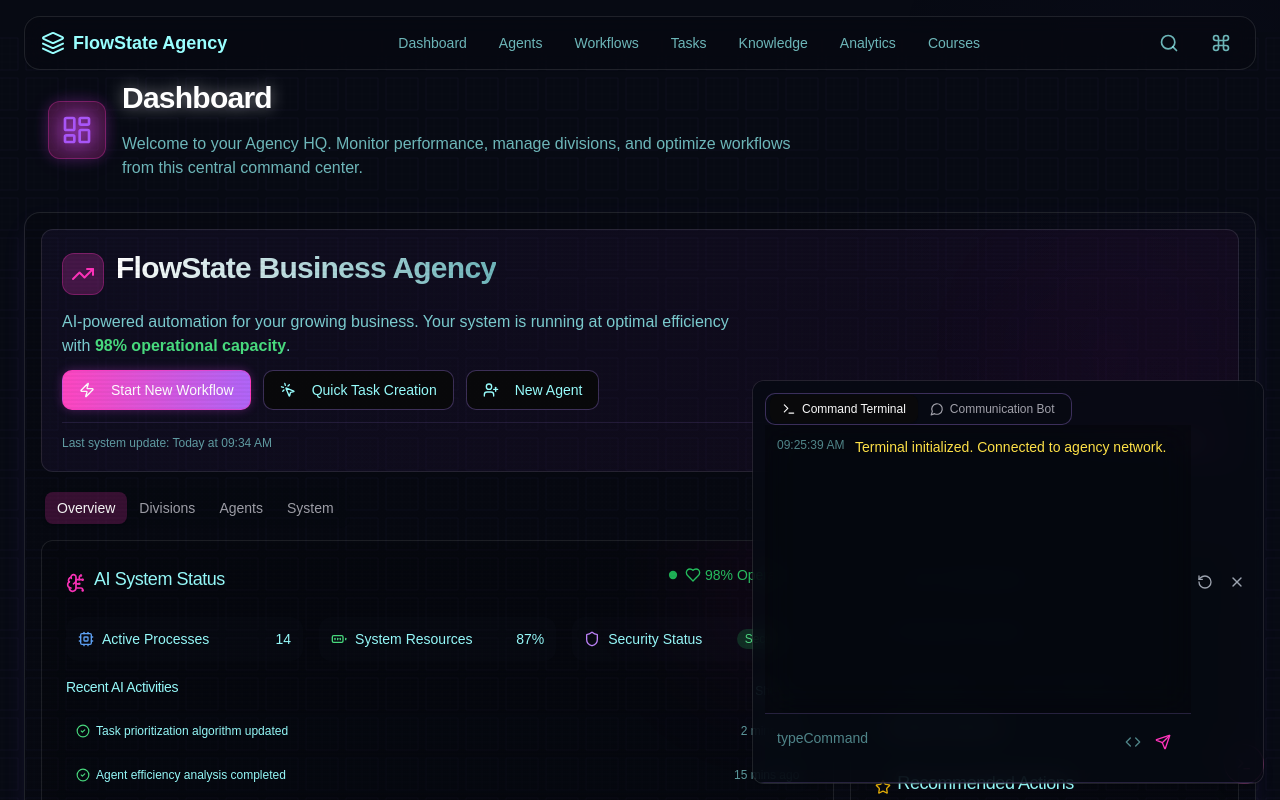
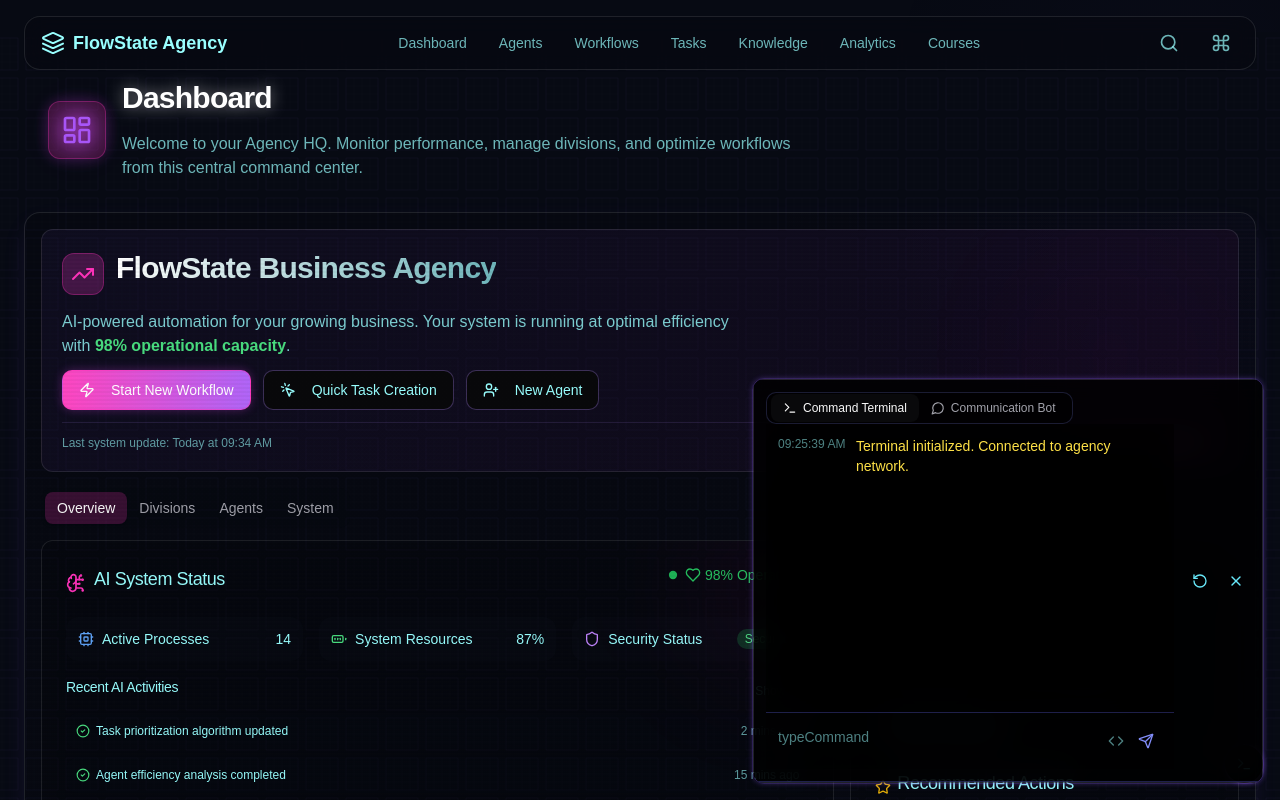
Before and after one commit to Adivster/flowstate-automation-agency, a React (Vite) app: page / in a window 1280 px wide. Both pictures are taken after a click on the button 1221 px from the left and 43 px from the top of the page. Shown: the top 800 px of the page. Built offline with nearby package versions, Linux system fonts and the light colour scheme.

Commit message:
Fix: Improve chat terminal appearance
- Improved the styling of the chat terminal to make it stand out.
- Added a neon border to the chat window.
- Adjusted the placement of the close and refresh buttons.

```diff
--- a/src/components/agents/CommandTerminal.tsx
+++ b/src/components/agents/CommandTerminal.tsx
@@ -1,4 +1,3 @@
-
 import React, { useState, useEffect, useRef } from 'react';
 import { Terminal, X, Send, Download, RotateCcw, Plus, Code, MessageCircle, ChevronDown, Bot } from 'lucide-react';
 import { useToast } from '@/hooks/use-toast';
@@ -9,7 +8,6 @@ import { useLanguage } from '@/contexts/LanguageContext';
 import { Tabs, TabsContent, TabsList, TabsTrigger } from '@/components/ui/tabs';
 import { Input } from '@/components/ui/input';
 
-// This is a refactored version of CommandTerminal with real-time updates
 const CommandTerminal = () => {
   const [isVisible, setIsVisible] = useState(false);
   const [activeTab, setActiveTab] = useState<'command' | 'chat'>('command');
@@ -19,7 +17,6 @@ const CommandTerminal = () => {
   const chatRef = useRef<HTMLDivElement>(null);
   const terminalContentRef = useRef<HTMLDivElement>(null);
 
-  // Command terminal state
   const [input, setInput] = useState('');
   const [history, setHistory] = useState<Array<{type: 'input' | 'output' | 'error' | 'system', content: string, timestamp: Date}>>([
     { type: 'system', content: 'Terminal initialized. Connected to agency network.', timestamp: new Date() }
@@ -28,7 +25,6 @@ const CommandTerminal = () => {
   const inputRef = useRef<HTMLInputElement>(null);
   const [isProcessing, setIsProcessing] = useState(false);
 
-  // Chat bot state
   const [newMessage, setNewMessage] = useState('');
   const [messages, setMessages] = useState<{ sender: 'user' | 'bot', text: string, timestamp: Date }[]>([
     { sender: 'bot', text: 'Hello! I\'m your agency communication assistant. How can I help you today?', timestamp: new Date() }
@@ -81,7 +77,6 @@ const CommandTerminal = () => {
       }
     }
 
-    // Scroll to bottom when history/messages change
     if (terminalRef.current && activeTab === 'command') {
       terminalRef.current.scrollTop = terminalRef.current.scrollHeight;
     }
@@ -90,10 +85,8 @@ const CommandTerminal = () => {
     }
   }, [isVisible, history, messages, activeTab]);
 
-  // Handle outside clicks - improved implementation
   useEffect(() => {
     const handleClickOutside = (event: MouseEvent) => {
-      // Check if terminal is open and click was outside terminal and not on toggle button
       const target = event.target as Element;
 
       if (
@@ -106,7 +99,6 @@ const CommandTerminal = () => {
       }
     };
 
-    // Add event listener for mouse clicks
     document.addEventListener('mousedown', handleClickOutside);
 
     return () => {
@@ -114,17 +106,14 @@ const CommandTerminal = () => {
     };
   }, [isVisible, setIsVisible]);
 
-  // Handle command submission
   const handleSubmit = (e: React.FormEvent) => {
     e.preventDefault();
     if (!input.trim()) return;
 
-    // Add input to history
     setHistory(prev => [...prev, { type: 'input', content: input, timestamp: new Date() }]);
     setIsProcessing(true);
     setShowExamples(false);
 
-    // Process the command - this would connect to an actual API in a real app
     setTimeout(() => {
       processCommand(input);
       setInput('');
@@ -132,15 +121,12 @@ const CommandTerminal = () => {
     }, 300);
   };
 
-  // Handle chat message submission
   const handleSendMessage = () => {
     if (!newMessage.trim()) return;
 
-    // Add user message
     setMessages(prev => [...prev, { sender: 'user', text: newMessage, timestamp: new Date() }]);
     setNewMessage('');
 
-    // Simulate bot response after a delay
     setTimeout(() => {
       const botResponses = [
         "I'll connect you with the appropriate agent team right away.",
@@ -176,7 +162,6 @@ const CommandTerminal = () => {
   const processCommand = (cmd: string) => {
     const lowerCmd = cmd.toLowerCase().trim();
 
-    // Simple command processing logic
     if (lowerCmd.startsWith('help')) {
       addOutput('Available commands: help, status, list agents, connect [agent name], deploy [agent type], create task "[description]" [attributes], restart');
     }
@@ -199,7 +184,6 @@ const CommandTerminal = () => {
       if (agentName) {
         addOutput(`Establishing secure connection to ${agentName}...`);
 
-        // Simulate a connection process
         setTimeout(() => {
           addOutput(`Connection established. Agent ${agentName} ready for communication.`);
           toast({
@@ -217,7 +201,6 @@ const CommandTerminal = () => {
       if (agentType) {
         addOutput(`Initiating deployment sequence for ${agentType}...`);
 
-        // Simulate deployment
         setTimeout(() => {
           addOutput(`Allocating resources for ${agentType}...`);
           setTimeout(() => {
@@ -260,7 +243,6 @@ const CommandTerminal = () => {
       const serviceName = cmd.substring(7).trim() || 'system';
       addOutput(`Restarting ${serviceName}...`);
 
-      // Simulate restart
       setTimeout(() => {
         addOutput(`${serviceName} successfully restarted.`);
       }, 2000);
@@ -298,11 +280,12 @@ const CommandTerminal = () => {
             transition={{ type: 'spring', damping: 20 }}
             className="fixed bottom-4 right-4 w-full max-w-lg z-50"
           >
-            <GlassMorphism intensity="medium" className="border border-flow-accent/30 rounded-lg overflow-hidden">
-              <div className="bg-flow-background/80 backdrop-blur-lg">
-                <div className="p-3 border-b border-flow-border/30 flex justify-between items-center">
+            <div className="rounded-lg overflow-hidden shadow-[0_0_20px_rgba(139,92,246,0.5)] border border-indigo-500/60 animate-glow-pulse">
+              <GlassMorphism intensity="medium" className="bg-flow-background/80 backdrop-blur-lg">
+                <div className="bg-black/80 backdrop-blur-md">
+                  <div className="p-3 border-b border-indigo-500/30 flex justify-between items-center">
                     <Tabs value={activeTab} onValueChange={(val) => setActiveTab(val as 'command' | 'chat')} className="flex-1">
-                    <TabsList className="h-8 bg-flow-background/30 border border-flow-border/50">
+                      <TabsList className="h-8 bg-black/50 border border-indigo-400/20 rounded-md">
                         <TabsTrigger value="command" className="text-xs flex items-center">
                           <Terminal className="h-3.5 w-3.5 mr-1.5" />
                           Command Terminal
@@ -314,11 +297,10 @@ const CommandTerminal = () => {
                       </TabsList>
 
                       <div className="mt-0">
-                      {/* Command Terminal Tab */}
                         <TabsContent value="command" className="m-0 border-none outline-none">
                           <div
                             ref={terminalRef}
-                          className="h-72 overflow-y-auto p-3 space-y-2 bg-black/20 backdrop-blur-lg custom-scrollbar"
+                            className="h-72 overflow-y-auto p-3 space-y-2 bg-black/40 backdrop-blur-lg custom-scrollbar"
                           >
                             {history.map((item, index) => (
                               <div key={index} className="text-sm">
@@ -391,7 +373,7 @@ const CommandTerminal = () => {
                             )}
                           </AnimatePresence>
 
-                        <form onSubmit={handleSubmit} className="flex p-3 border-t border-flow-border/30 bg-flow-background/40">
+                          <form onSubmit={handleSubmit} className="flex p-3 border-t border-indigo-500/30 bg-black/30">
                             <div className="flex-grow relative">
                               <input
                                 type="text"
@@ -406,7 +388,7 @@ const CommandTerminal = () => {
                                 type="button"
                                 variant="ghost"
                                 size="icon"
-                              className="h-7 w-7 rounded-full absolute right-0 top-1/2 -translate-y-1/2 text-flow-foreground/50 hover:text-flow-accent"
+                                className="h-7 w-7 rounded-full absolute right-0 top-1/2 -translate-y-1/2 text-flow-foreground/50 hover:text-indigo-400"
                                 onClick={() => setShowExamples(!showExamples)}
                               >
                                 <Code className="h-3.5 w-3.5" />
@@ -417,7 +399,7 @@ const CommandTerminal = () => {
                               type="submit"
                               variant="ghost"
                               size="icon"
-                            className="h-8 w-8 rounded-full text-flow-accent hover:bg-flow-accent/10"
+                              className="h-8 w-8 rounded-full text-indigo-400 hover:bg-indigo-500/10"
                               disabled={isProcessing}
                             >
                               <Send className="h-4 w-4" />
@@ -425,11 +407,10 @@ const CommandTerminal = () => {
                           </form>
                         </TabsContent>
 
-                      {/* Chat Bot Tab */}
                         <TabsContent value="chat" className="m-0 border-none outline-none">
                           <div
                             ref={chatRef}
-                          className="h-72 overflow-y-auto p-3 space-y-2 bg-black/20 backdrop-blur-lg custom-scrollbar"
+                            className="h-72 overflow-y-auto p-3 space-y-2 bg-black/40 backdrop-blur-lg custom-scrollbar"
                           >
                             {messages.map((message, index) => (
                               <motion.div
@@ -447,8 +428,8 @@ const CommandTerminal = () => {
                                 <div
                                   className={`max-w-[80%] px-3 py-2 rounded-lg ${
                                     message.sender === 'user'
-                                    ? 'bg-indigo-500 text-white'
-                                    : 'bg-flow-muted text-flow-foreground'
+                                      ? 'bg-indigo-600/90 text-white'
+                                      : 'bg-black/60 border border-indigo-500/40 text-cyan-100'
                                   }`}
                                 >
                                   <div className="text-sm">{message.text}</div>
@@ -460,19 +441,19 @@ const CommandTerminal = () => {
                             ))}
                           </div>
 
-                        <form onSubmit={(e) => { e.preventDefault(); handleSendMessage(); }} className="flex p-3 border-t border-flow-border/30 bg-flow-background/40">
+                          <form onSubmit={(e) => { e.preventDefault(); handleSendMessage(); }} className="flex p-3 border-t border-indigo-500/30 bg-black/30">
                             <Input
                               type="text"
                               value={newMessage}
                               onChange={(e) => setNewMessage(e.target.value)}
                               onKeyPress={handleKeyPress}
                               placeholder="What can I help you with?"
-                            className="flex-1 bg-transparent border-flow-accent/30 rounded-md px-3 py-1.5 text-sm focus:outline-none focus:ring-2 focus:ring-indigo-500/50"
+                              className="flex-1 bg-transparent border-indigo-500/40 rounded-md px-3 py-1.5 text-sm focus:outline-none focus:ring-2 focus:ring-indigo-500/50"
                             />
                             <Button
                               type="submit"
                               size="sm"
-                            className="ml-2 bg-indigo-500 hover:bg-indigo-600 min-w-10"
+                              className="ml-2 bg-indigo-600 hover:bg-indigo-700 min-w-10"
                             >
                               <Send className="h-4 w-4" />
                             </Button>
@@ -481,12 +462,13 @@ const CommandTerminal = () => {
                       </div>
                     </Tabs>
 
-                  <div className="flex items-center gap-1">
+                    <div className="flex items-center gap-2 ml-3">
                       <Button
                         variant="ghost"
                         size="sm"
-                      className="h-7 w-7 rounded-md text-gray-400 hover:text-cyan-300 hover:bg-black/30 p-0 flex items-center justify-center"
+                        className="h-7 w-7 rounded-md text-cyan-300 hover:text-cyan-200 hover:bg-black/50 p-0 flex items-center justify-center"
                         onClick={clearTerminal}
+                        title="Clear terminal"
                       >
                         <RotateCcw className="h-3.5 w-3.5" />
                       </Button>
@@ -494,8 +476,9 @@ const CommandTerminal = () => {
                       <Button
                         variant="ghost"
                         size="sm"
-                      className="h-7 w-7 rounded-md text-gray-400 hover:text-cyan-300 hover:bg-black/30 p-0 flex items-center justify-center"
+                        className="h-7 w-7 rounded-md text-cyan-300 hover:text-cyan-200 hover:bg-black/50 p-0 flex items-center justify-center"
                         onClick={() => setIsVisible(false)}
+                        title="Close terminal"
                       >
                         <X className="h-4 w-4" />
                       </Button>
@@ -503,6 +486,7 @@ const CommandTerminal = () => {
                   </div>
                 </div>
               </GlassMorphism>
+            </div>
           </motion.div>
         )}
       </AnimatePresence>
@@ -510,10 +494,10 @@ const CommandTerminal = () => {
       <Button
         variant="outline"
         size="sm"
-        className="fixed bottom-4 right-4 h-10 w-10 rounded-full bg-flow-background/70 border-flow-accent/50 shadow-lg hover:shadow-flow-accent/20 hover:bg-flow-accent/20 z-40 terminal-toggle-btn"
+        className="fixed bottom-4 right-4 h-10 w-10 rounded-full bg-black/80 border-indigo-500/50 shadow-lg hover:shadow-indigo-500/20 hover:bg-indigo-500/20 z-40 terminal-toggle-btn animate-glow-pulse"
         onClick={() => setIsVisible(v => !v)}
       >
-        <Terminal className="h-4 w-4 text-flow-accent" />
+        <Terminal className="h-4 w-4 text-cyan-300" />
       </Button>
 
       <style>
@@ -528,12 +512,12 @@ const CommandTerminal = () => {
         }
 
         .custom-scrollbar::-webkit-scrollbar-thumb {
-          background: rgba(255, 255, 255, 0.2);
+          background: rgba(139, 92, 246, 0.3);
           border-radius: 10px;
         }
 
         .custom-scrollbar::-webkit-scrollbar-thumb:hover {
-          background: rgba(255, 255, 255, 0.3);
+          background: rgba(139, 92, 246, 0.5);
         }
 
         @keyframes pulse-subtle {
@@ -544,6 +528,25 @@ const CommandTerminal = () => {
         .animate-pulse-subtle {
           animation: pulse-subtle 2s infinite ease-in-out;
         }
+
+        @keyframes glow-pulse {
+          0% {
+            box-shadow: 0 0 5px rgba(139, 92, 246, 0.3);
+            border-color: rgba(139, 92, 246, 0.3);
+          }
+          50% {
+            box-shadow: 0 0 15px rgba(139, 92, 246, 0.6);
+            border-color: rgba(139, 92, 246, 0.6);
+          }
+          100% {
+            box-shadow: 0 0 5px rgba(139, 92, 246, 0.3);
+            border-color: rgba(139, 92, 246, 0.3);
+          }
+        }
+
+        .animate-glow-pulse {
+          animation: glow-pulse 3s infinite ease-in-out;
+        }
         `}
       </style>
     </>
```
Lines whose indentation alone changed are shown as unchanged.
